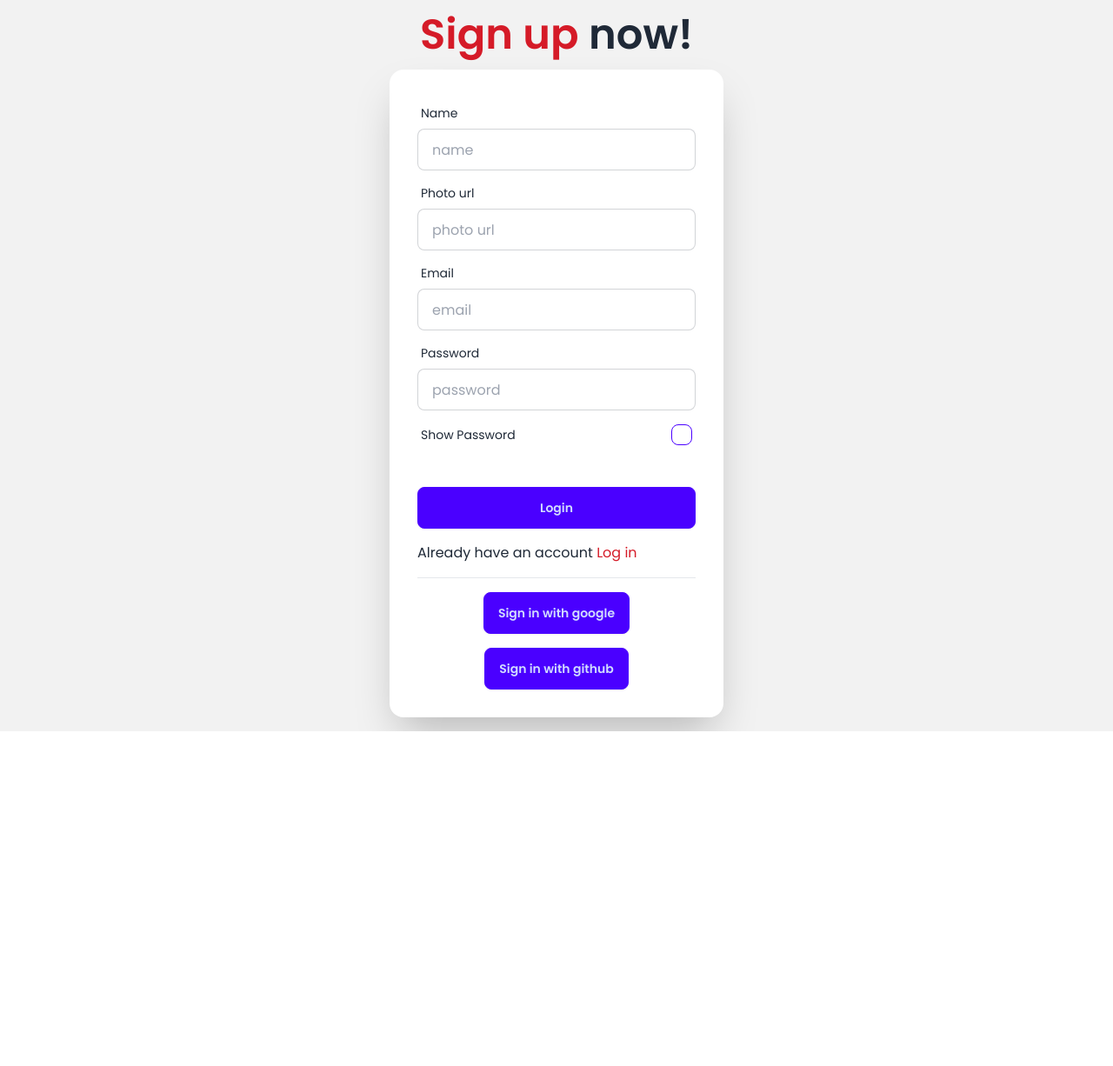
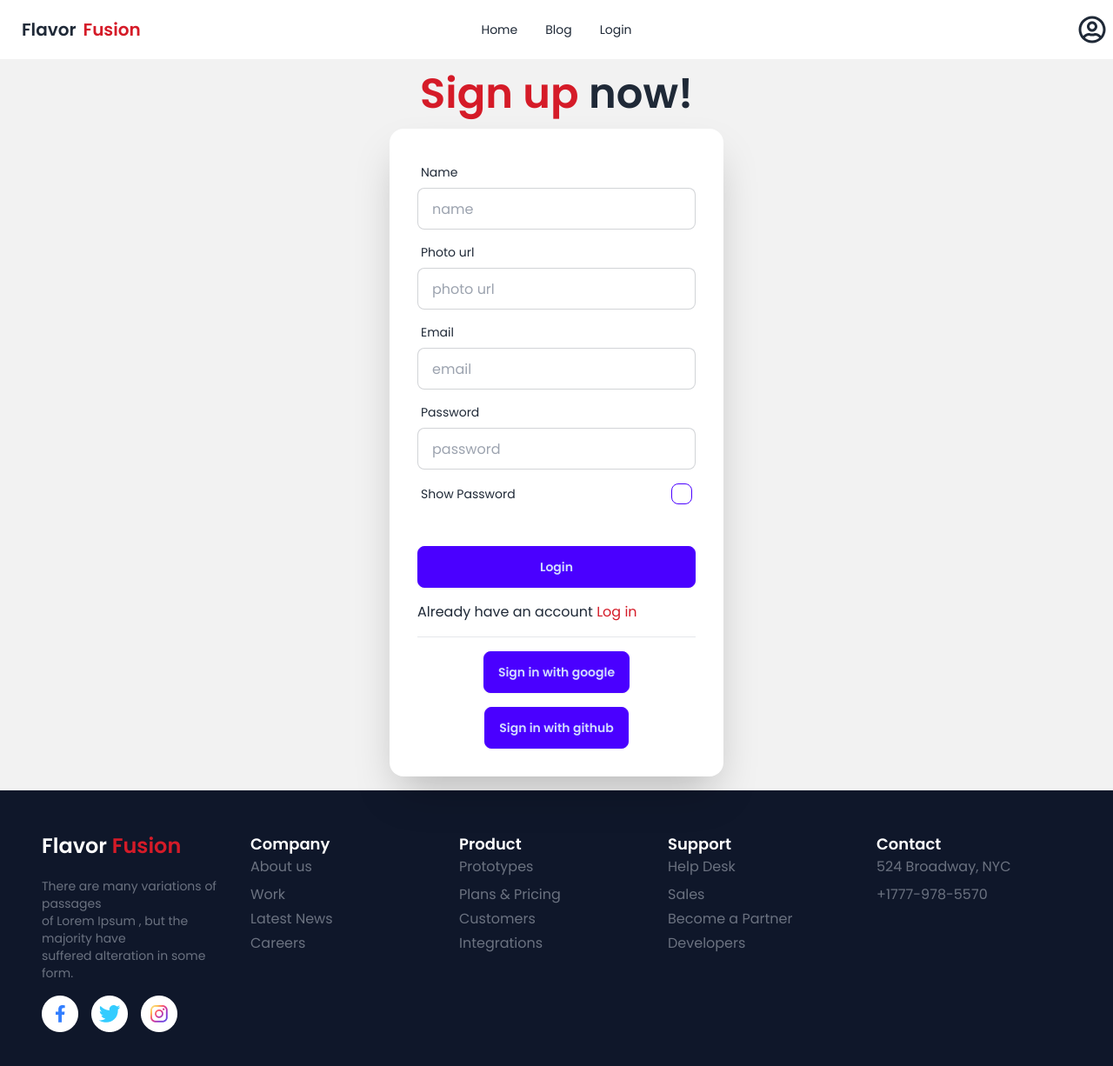
Before and after one commit to Farhan-Hasan-Nilok/flavor-fusion-client, a React app: page /signup in a window 1280 px wide. Shown: the top 1226 px of the page at 87% size. Before the commit the page ends 841 px from the top, so only its background shows below. Built offline with nearby package versions, Linux system fonts and the light colour scheme; the HTML template or start-up script is replaced by a standard one.

Commit message:
chefs card complete

```diff
--- a/src/App.jsx
+++ b/src/App.jsx
@@ -1,10 +1,10 @@
-import { Outlet } from 'react-router-dom'
 import './App.css'
+import MainLayout from './layout/MainLayout'
 
 function App() {
   return (
     <>
-      <Outlet />
+    <MainLayout/>
     </>
   )
 }
--- /dev/null
+++ b/src/components/ChefCard.jsx
@@ -0,0 +1,29 @@
+/* eslint-disable react/prop-types */
+import { BiLike } from "react-icons/bi";
+import { TbSoup } from "react-icons/tb";
+const ChefCard = ({chef}) => {
+    return (
+        <div>
+            <div className="card w-96 bg-base-100 shadow-xl">
+                <figure><img src={chef.picture} alt="Recipe" className="w-[384px] h-[256px]"/></figure>
+                <div className="card-body">
+                    <h2 className="card-title">{chef.name}</h2>
+                    <p>Years of experience: {chef.experience} years</p>
+                    <div className="flex items-center">
+                        <TbSoup className="w-5 h-5"/>
+                        <p> : {chef.recipesCount}</p>
+                    </div>
+                   <div className="flex items-center">
+                        <BiLike className="w-5 h-5" />
+                        <p className="ml-2">: {chef.likesCount}</p>
+                   </div>
+                    <div className="card-actions justify-end">
+                        <button className="btn btn-primary">View Recipes</button>
+                    </div>
+                </div>
+            </div>
+        </div>
+    );
+};
+
+export default ChefCard;
--- a/src/components/Footer.jsx
+++ b/src/components/Footer.jsx
@@ -6,7 +6,7 @@ const Footer = () => {
             <div className="bg-slate-900 grid xl:grid-cols-5 lg:grid-cols-3 md:grid-cols-2 gap-4 p-12">
                 {/* careerhub div */}
                 <div>
-                    <h2 className='text-white text-2xl font-semibold mb-5'>CareerHub</h2>
+                    <h2 className='text-white text-2xl font-semibold mb-5'>Flavor <span className='text-[#d51b28]'>Fusion</span></h2>
                     <p className="text-sm text-gray-500 mb-4">There are many variations of passages <br />
                         of Lorem Ipsum , but the majority have <br />
                         suffered alteration in some form.
--- a/src/components/NavBar.jsx
+++ b/src/components/NavBar.jsx
@@ -10,20 +10,24 @@ const NavBar = () => {
                             <svg xmlns="http://www.w3.org/2000/svg" className="h-5 w-5" fill="none" viewBox="0 0 24 24" stroke="currentColor"><path strokeLinecap="round" strokeLinejoin="round" strokeWidth="2" d="M4 6h16M4 12h8m-8 6h16" /></svg>
                         </div>
                         <ul className="menu menu-sm dropdown-content mt-3 z-[1] p-2 shadow bg-base-100 rounded-box w-52">
-                            <li><a>Home</a></li>
                             <li>
-                                <a>Blog</a>
+                                <Link to='/'>Home</Link>
                             </li>
-                            <li><a>Login</a></li>
+                            <li>
+                                <Link to='blog'>Blog</Link>
+                            </li>
+                            <li>
+                                <Link to='/login'>Login</Link>
+                            </li>
                         </ul>
                     </div>
                     <a className="btn btn-ghost text-xl">Flavor <span className="text-[#d51b28]">Fusion</span></a>
                 </div>
                 <div className="navbar-center hidden lg:flex">
                     <ul className="menu menu-horizontal px-1">
-                        <li><a>Home</a></li>
+                        <li><Link to='/'>Home</Link></li>
                         <li>
-                            <a>Blog</a>
+                            <Link to='blog'>Blog</Link>
                         </li>
                         <li><Link to='/login'>Login</Link></li>
                     </ul>
--- a/src/layout/MainLayout.jsx
+++ b/src/layout/MainLayout.jsx
@@ -1,8 +1,13 @@
+import { Outlet } from "react-router-dom";
+import NavBar from "../components/NavBar";
+import Footer from "../components/Footer";
 
 const MainLayout = () => {
     return (
         <div>
-
+            <div><NavBar/></div>
+            <div><Outlet/></div>
+            <div><Footer/></div>
         </div>
     );
 };
--- a/src/pages/Home.jsx
+++ b/src/pages/Home.jsx
@@ -1,13 +1,20 @@
+/* eslint-disable react/no-unknown-property */
+import { useLoaderData } from "react-router-dom";
 import HomePageBanner from "../components/HomePageBanner.jsx";
-import NavBar from "../components/NavBar.jsx";
+import ChefCard from "../components/ChefCard.jsx";
 
 const Home = () => {
+    const chefs = useLoaderData();
     return (
         <div>
-            <NavBar />
-
+            <HomePageBanner />
             <div>
-                <HomePageBanner />
+                <p className="text-center text-2xl mb-6">All Chefs</p>
+                <div className="grid lg:grid-cols-3 md:grid-cols-2 grid-cols-1 gap-8 place-items-center mb-8">
+                    {
+                        chefs.map(chef => <ChefCard key={chef.id} chef={chef} />)
+                    }
+                </div>
             </div>
         </div>
     );
--- a/src/routes/route.jsx
+++ b/src/routes/route.jsx
@@ -5,6 +5,7 @@ import App from "../App";
 import Login from "../pages/login";
 import Home from "../pages/Home";
 import Signup from "../pages/Signup";
+// import MainLayout from "../layout/MainLayout";
 
 const router = createBrowserRouter([
     {
@@ -13,7 +14,8 @@ const router = createBrowserRouter([
         children: [
             {
                 path: '/',
-                element: <Home />
+                element: <Home />,
+                loader: () => fetch('http://localhost:3000/chefs')
             },
             {
                 path: 'signup',
```
